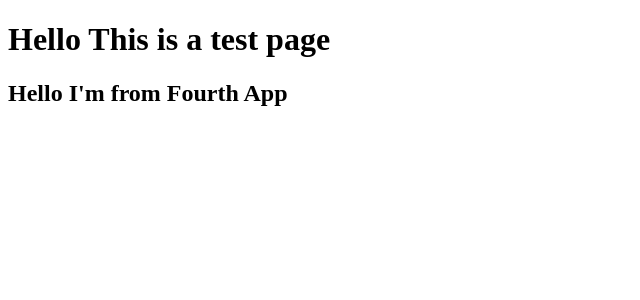
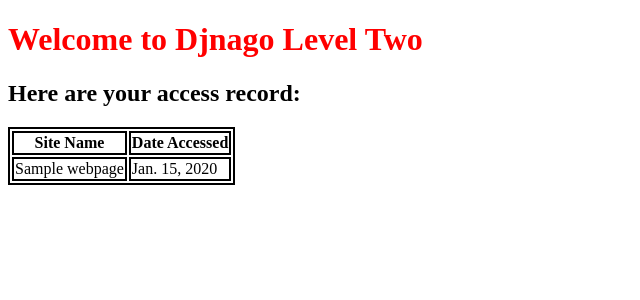
Before and after one commit to AbdAllahKhodeir/My_Django_Stuff, a Django app: page / in a window 1280 px wide. Shown: the top 300 px of the page, without its empty margins (0-640 px from the left). Run offline with Django 4.2, Linux system fonts and the light colour scheme; tables that the repository leaves empty hold one stand-in row (values such as "Sample post").

Commit message:
injecting models in templates

```diff
--- a/fourth_project/fourth_app/views.py
+++ b/fourth_project/fourth_app/views.py
@@ -1,6 +1,10 @@
 from django.shortcuts import render
+from django.http import HttpResponse
+from fourth_app.models import Topic,Webpage,AccessRecord
+
 
 # Create your views here.
 def index(request):
-    my_dict = {'insert_content': "Hello I'm from Fourth App"}
-    return render(request, 'fourth_app/index.html', context=my_dict)
+    webpages_list = AccessRecord.objects.order_by('date')
+    date_dict = {'access_records':webpages_list}
+    return render(request, 'fourth_app/index.html', context=date_dict)
--- a/fourth_project/fourth_project/settings.py
+++ b/fourth_project/fourth_project/settings.py
@@ -15,6 +15,7 @@ from pathlib import Path
 # Build paths inside the project like this: BASE_DIR / 'subdir'.
 BASE_DIR = Path(__file__).resolve().parent.parent
 TEMPLATE_DIR = os.path.join(BASE_DIR, 'templates')
+STATIC_DIR = os.path.join(BASE_DIR, 'static')
 
 
 # Quick-start development settings - unsuitable for production
@@ -118,6 +119,9 @@ USE_TZ = True
 # https://docs.djangoproject.com/en/4.1/howto/static-files/
 
 STATIC_URL = 'static/'
+STATICFILES_DIRS = [
+    STATIC_DIR
+]
 
 # Default primary key field type
 # https://docs.djangoproject.com/en/4.1/ref/settings/#default-auto-field
--- /dev/null
+++ b/fourth_project/static/css/mystyle.css
@@ -0,0 +1,6 @@
+h1{
+    color: red;
+}
+table, th, td{
+    border: 2px solid black;
+}
--- a/fourth_project/templates/fourth_app/index.html
+++ b/fourth_project/templates/fourth_app/index.html
@@ -1,11 +1,34 @@
 <!DOCTYPE html>
+{% load static %}
 <html lang="en">
 <head>
     <meta charset="UTF-8">
-    <title>Hello</title>
+    <title>Django Level Two</title>
+    <link rel="stylesheet" href="{% static 'css/mystyle.css' %}"/>
 </head>
 <body>
-  <h1> Hello This is a test page</h1>
-  <h2> {{ insert_content }}</h2>
+  <h1> Welcome to Djnago Level Two</h1>
+  <h2> Here are your access record:</h2>
+
+    <div class="djangtwo">
+        {% if access_records %}
+        <table>
+            <thead>
+            <th>Site Name</th>
+            <th>Date Accessed</th>
+            </thead>
+
+            {% for acc in access_records %}
+            <tr>
+                <td>{{ acc.name }}</td>
+                <td>{{ acc.date }}</td>
+            </tr>
+            {% endfor %}
+
+        </table>
+        {% else %}
+            <p>NO ACCESS RECORDS FOUND!</p>
+        {% endif %}
+    </div>
 </body>
 </html>
```
